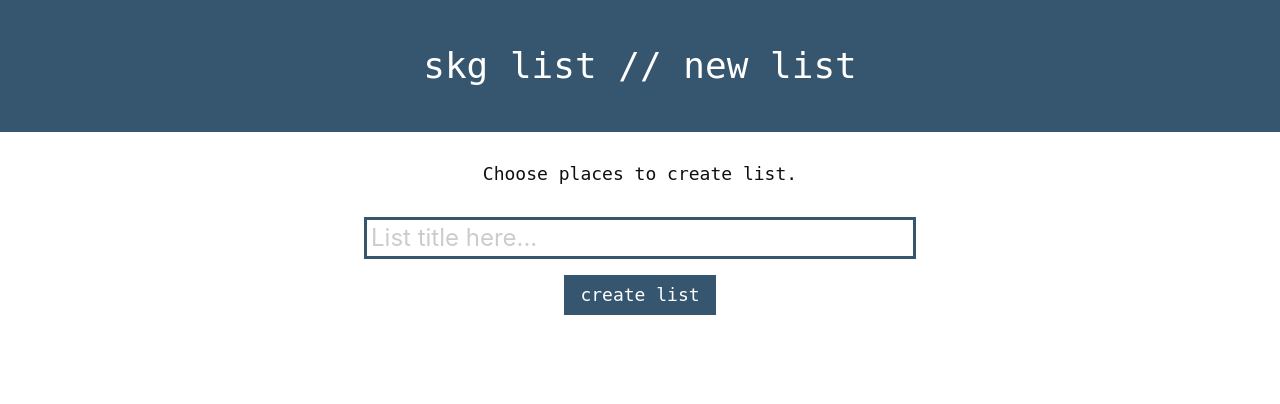
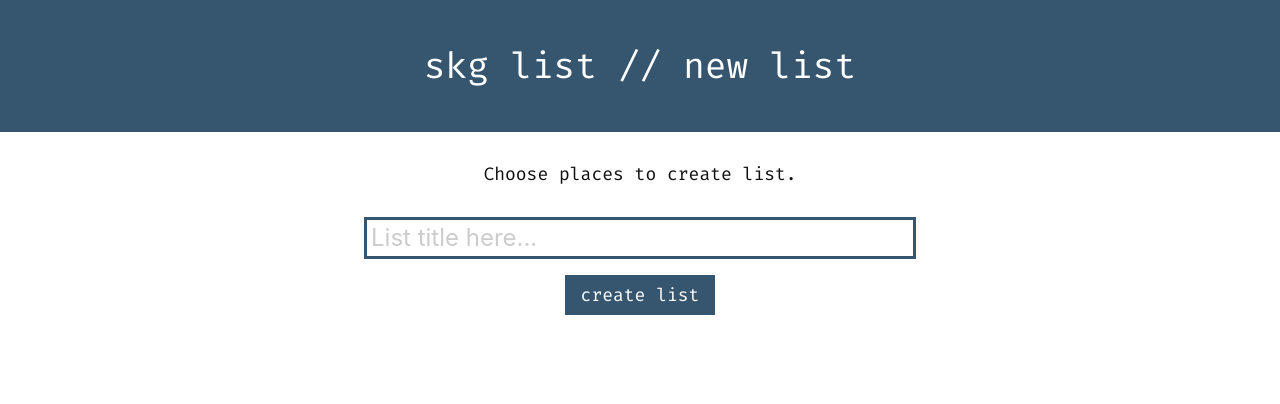
Before and after one commit to sirodoht/skglist.com, a Django app: page /list/ in a window 1280 px wide. Shown: the top 404 px of the page. Run offline with Django 3.2, Linux system fonts and the light colour scheme; data that the repository does not hold is empty.

Commit message:
change native monospace fira mono

```diff
--- a/main/static/styles/main.css
+++ b/main/static/styles/main.css
@@ -218,7 +218,7 @@ header {
 .header-content a {
     display: flex;
     line-height: 1.9;
-    font-family: monospace, sans-serif;
+    font-family: "Fira Mono", monospace, sans-serif;
     font-size: 36px;
     color: #fff;
     white-space: nowrap;
@@ -265,7 +265,7 @@ header {
 }
 
 .places-message {
-    font-family: monospace, sans-serif;
+    font-family: "Fira Mono", monospace, sans-serif;
     font-size: 18px;
     text-align: center;
     margin-top: 16px;
@@ -342,7 +342,7 @@ header {
     display: flex;
     justify-content: center;
     align-self: center;
-    font-family: monospace, sans-serif;
+    font-family: "Fira Mono", monospace, sans-serif;
 }
 
 .places-item-body {
@@ -384,7 +384,7 @@ header {
     cursor: pointer;
     background: #36556e;
     color: #fff;
-    font-family: monospace, sans-serif;
+    font-family: "Fira Mono", monospace, sans-serif;
     font-size: 18px;
     text-align: center;
     margin-top: 16px;
@@ -415,7 +415,7 @@ header {
     display: inline-block;
     background: #36556e;
     color: #fff;
-    font-family: monospace, sans-serif;
+    font-family: "Fira Mono", monospace, sans-serif;
     font-size: 18px;
     text-align: center;
     padding-top: 10px;
@@ -453,7 +453,7 @@ header {
     cursor: pointer;
     background: #36556e;
     color: #fff;
-    font-family: monospace, sans-serif;
+    font-family: "Fira Mono", monospace, sans-serif;
     font-size: 18px;
     text-align: center;
     margin-top: 16px;
@@ -468,7 +468,7 @@ header {
 .places-share {
     background: #f74d4d;
     color: #fff;
-    font-family: monospace, sans-serif;
+    font-family: "Fira Mono", monospace, sans-serif;
     font-size: 17px;
     text-align: center;
     margin-top: 16px;
@@ -495,7 +495,7 @@ header {
     padding-left: 16px;
     background: #36556e;
     color: #fff;
-    font-family: monospace, sans-serif;
+    font-family: "Fira Mono", monospace, sans-serif;
     font-size: 18px;
     text-align: center;
     box-shadow: 0px 3px 14px -4px rgba(0, 0, 0, 0.5);
--- a/main/templates/main/scaffold.html
+++ b/main/templates/main/scaffold.html
@@ -20,6 +20,7 @@
 
     <title>{% block title %}{% endblock %}</title>
 
+    <link href="https://fonts.googleapis.com/css?family=Fira+Mono" rel="stylesheet">
     <link rel="shortcut icon" href="{% static 'images/favicon.ico' %}">
     <link rel="stylesheet" href="{% static 'styles/main.css' %}">
 </head>
```
